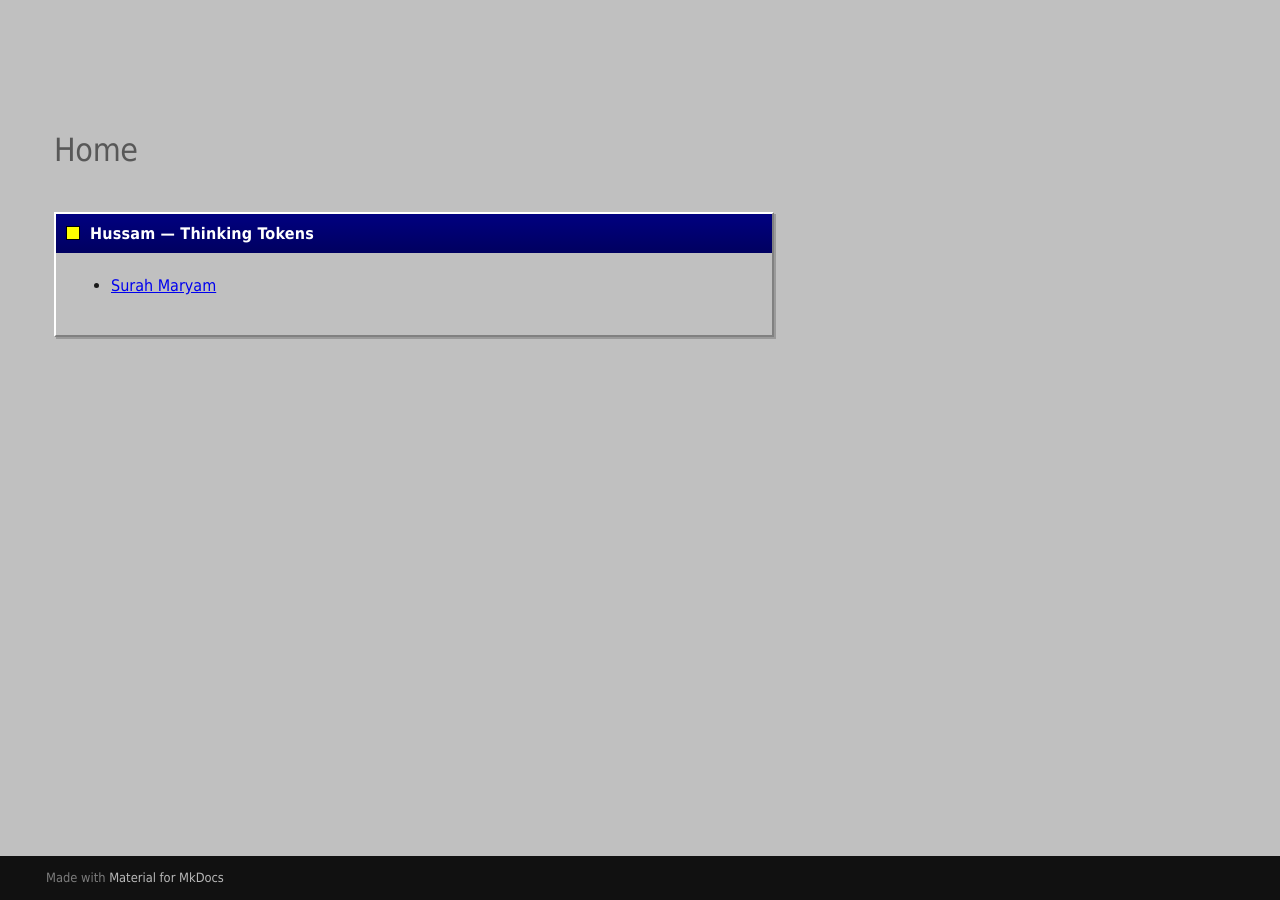
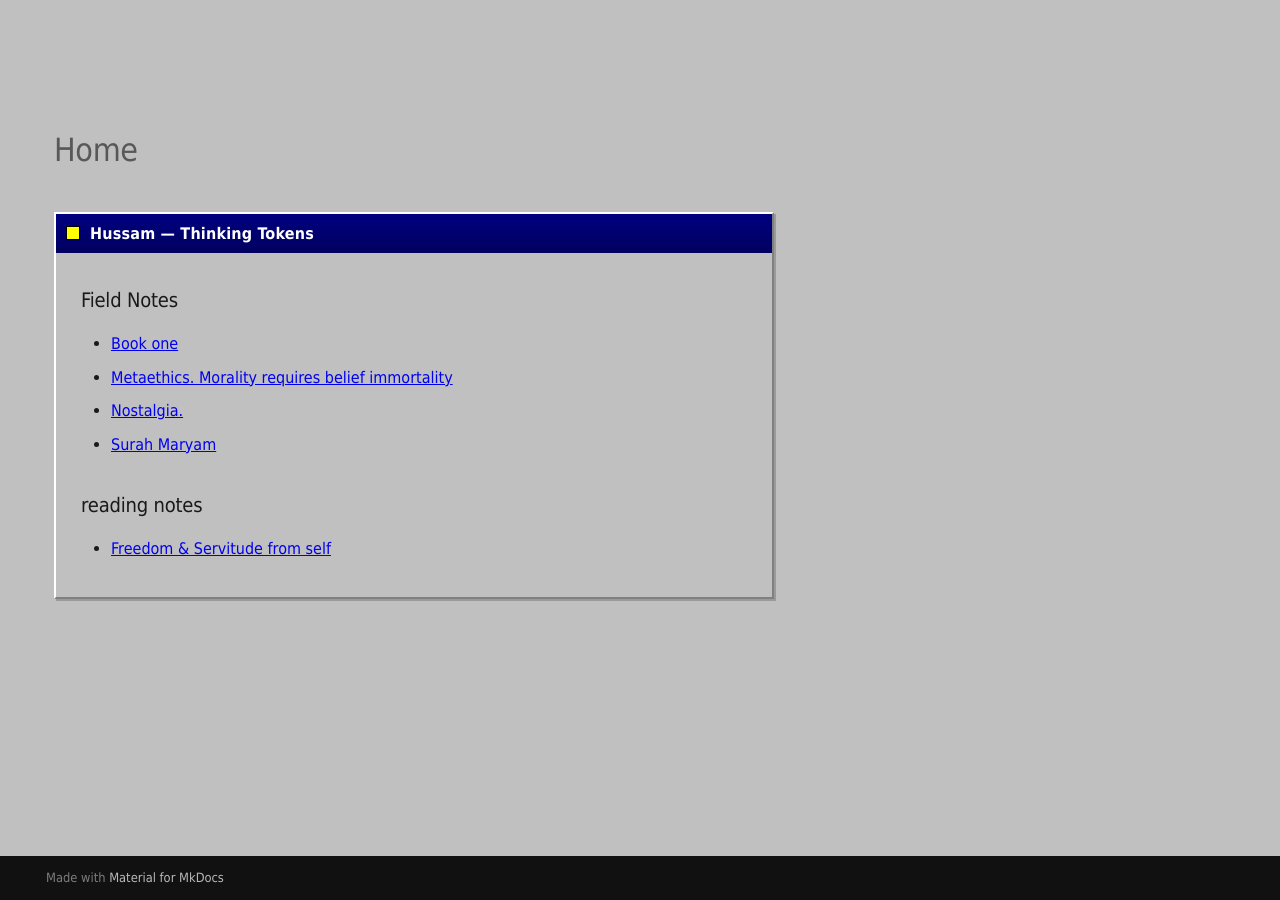
Before and after one commit to hussamh10/thinking-tokens, an MkDocs documentation site: the page built from docs/index.md, in a window 1280 px wide. Built offline with MkDocs 1.6.1 and Material for MkDocs 9.7.7, drawn with Linux system fonts in a browser that asks for light colours.

Commit message:
Export notes + regenerate index

```diff
--- a/docs/index.md
+++ b/docs/index.md
@@ -1,6 +1,14 @@
 <div class="win98-window">
   <div class="win98-titlebar"><span class="win98-icon"></span> Hussam — Thinking Tokens</div>
+  <h3>Field Notes</h3>
   <ul class="win98-list">
+    <li><a href="book-one/">Book one</a></li>
+    <li><a href="metaethics-morality-requires-belief-immortality/">Metaethics. Morality requires belief immortality</a></li>
+    <li><a href="nostalgia/">Nostalgia.</a></li>
     <li><a href="surah-maryam/">Surah Maryam</a></li>
   </ul>
+  <h3>reading notes</h3>
+  <ul class="win98-list">
+    <li><a href="freedom-servitude-from-self/">Freedom & Servitude from self</a></li>
+  </ul>
 </div>
```
Also changed, not shown: docs/book-one.md (added, +29 -0 lines), docs/freedom-servitude-from-self.md (added, +20 -0 lines), docs/metaethics-morality-requires-belief-immortality.md (added, +12 -0 lines), docs/nostalgia.md (added, +36 -0 lines).
